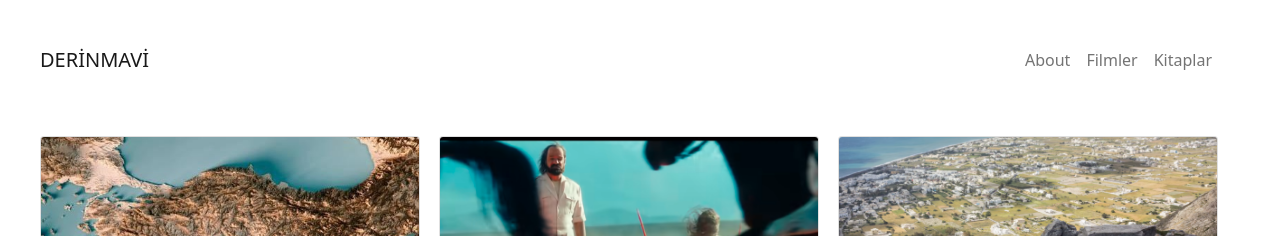
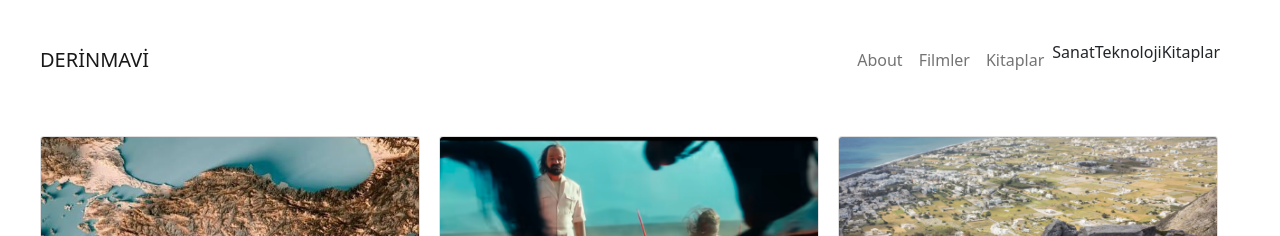
Before and after one commit to tozbulut/derinmavi.io, a Jekyll site: the page built from index.markdown, in a window 1280 px wide. Shown: the top 236 px of the page. Built offline with Jekyll 4.4.1, drawn with Linux system fonts in a browser that asks for light colours.

Commit message:
Update header.html

```diff
--- a/_includes/header.html
+++ b/_includes/header.html
@@ -19,6 +19,15 @@
           </li>
           {%- endif -%}
           {%- endfor -%}
+          <li class="nav-item">
+            <a>Sanat</a>
+          </li>
+          <li class="nav-item">
+            <a>Teknoloji</a>
+          </li>
+          <li class="nav-item">
+            <a>Kitaplar</a>
+          </li>
         </ul>
       </div>
       {%- endif -%}
```
